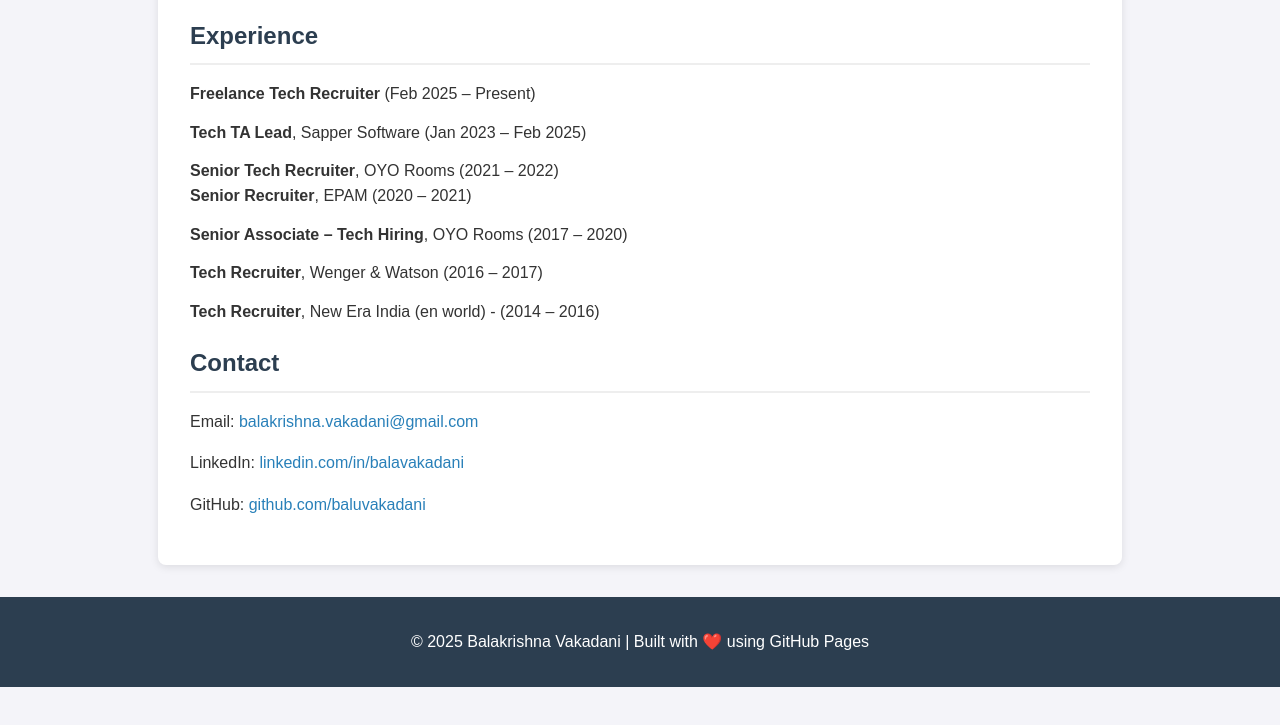
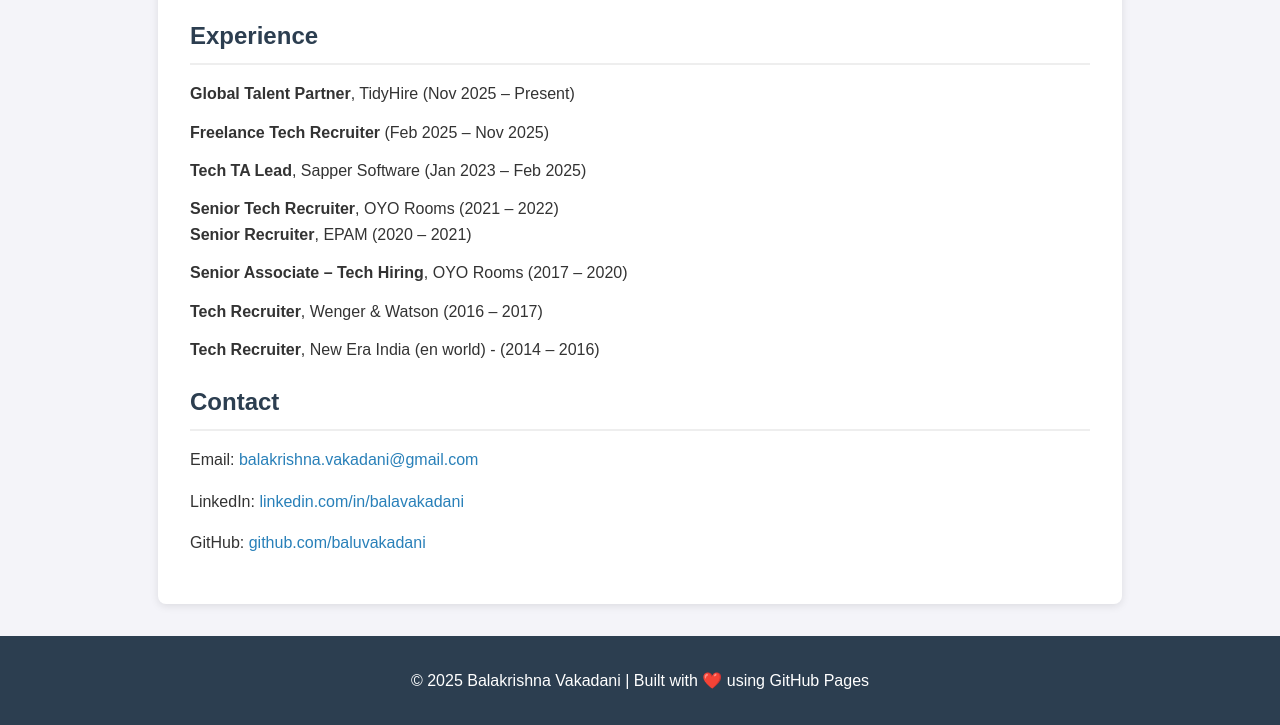
Before and after one commit to baluvakadani/tech-recruiter, a plain HTML site: page index.html in a window 1280 px wide. Shown: the part 971-1696 px from the top of the page. Before the commit the page ends 1658 px from the top, so only its background shows below. Drawn offline with Linux system fonts and the light colour scheme.

Commit message:
Update job titles and dates in experience section

```diff
--- a/index.html
+++ b/index.html
@@ -133,7 +133,8 @@
     <section>
       <h2>Experience</h2>
       <ul>
-        <li><strong>Freelance Tech Recruiter</strong> (Feb 2025 – Present)</li>
+        <li><strong>Global Talent Partner</strong>, TidyHire (Nov 2025 – Present)</li>
+        <li><strong>Freelance Tech Recruiter</strong> (Feb 2025 – Nov 2025)</li>
         <li><strong>Tech TA Lead</strong>, Sapper Software (Jan 2023 – Feb 2025)</li
         <li><strong>Senior Tech Recruiter</strong>, OYO Rooms (2021 – 2022)</li>
         <li><strong>Senior Recruiter</strong>, EPAM (2020 – 2021)</li>
```
